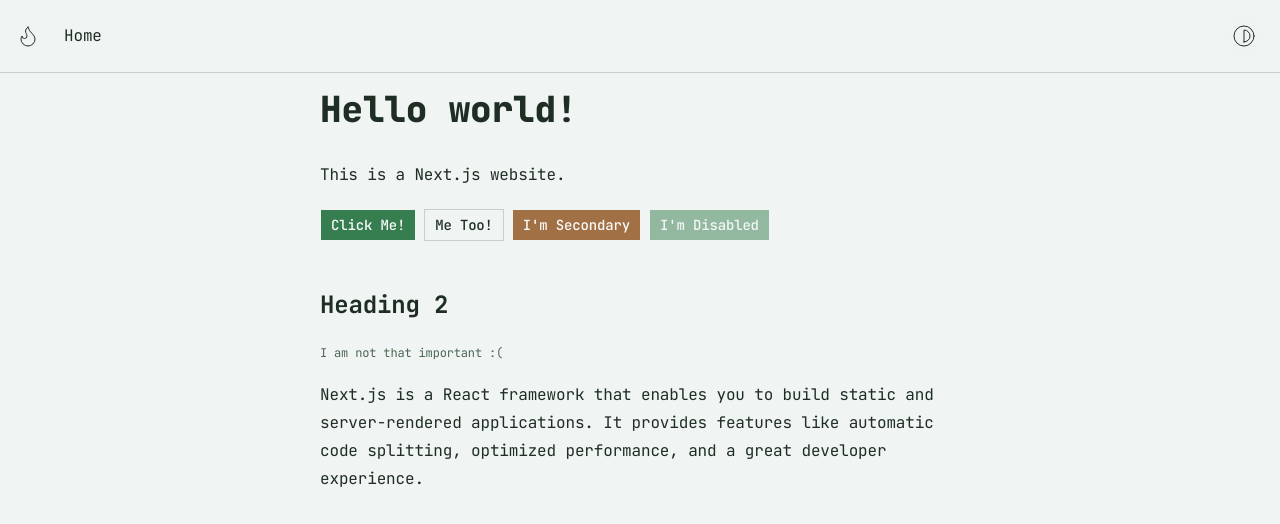
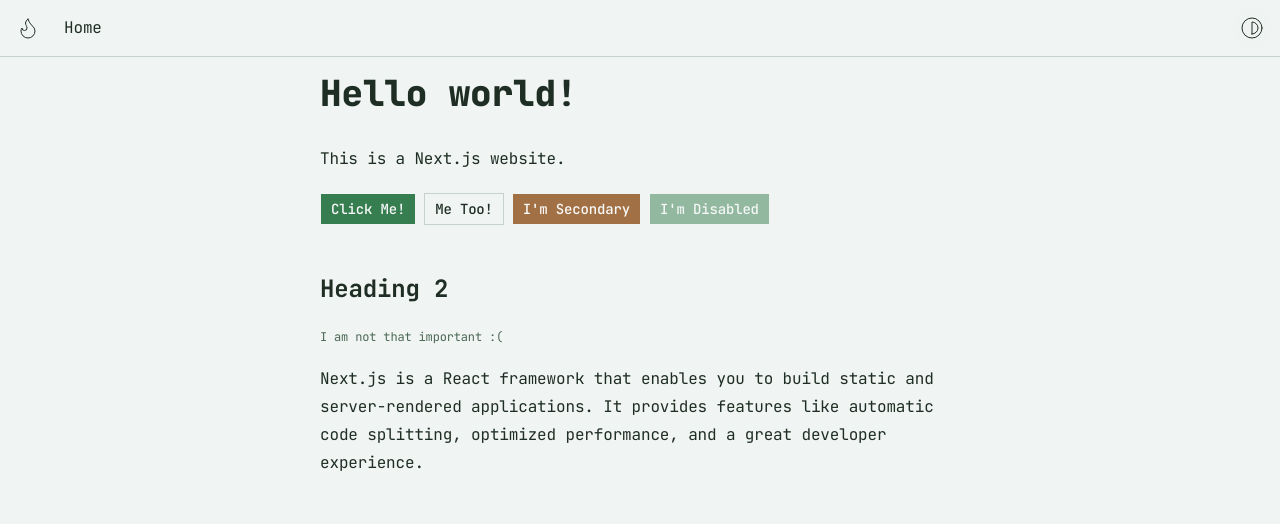
Before and after one commit to felixfsdev/nextjs-fsa, a Next.js app: page / in a window 1280 px wide. Shown: the top 524 px of the page. Built offline with nearby package versions, Linux system fonts and the light colour scheme.

Commit message:
style: fix navbar padding

```diff
--- a/components/layout/navbar.tsx
+++ b/components/layout/navbar.tsx
@@ -12,8 +12,8 @@
 
 export default function Navbar({ navLinks, children }: NavbarProps) {
   return (
-    <nav className="flex items-center justify-between p-4 border-b">
-      <div className="flex">
+    <nav className="flex items-center justify-between p-2 border-b">
+      <div className="flex p-2">
         <Link href="/" className="hover:text-primary">
           <Flame className="size-6 stroke-1 mr-2" />
         </Link>
```
Also changed, not shown: 1 other file (tests, documents, lock files or other folders).
